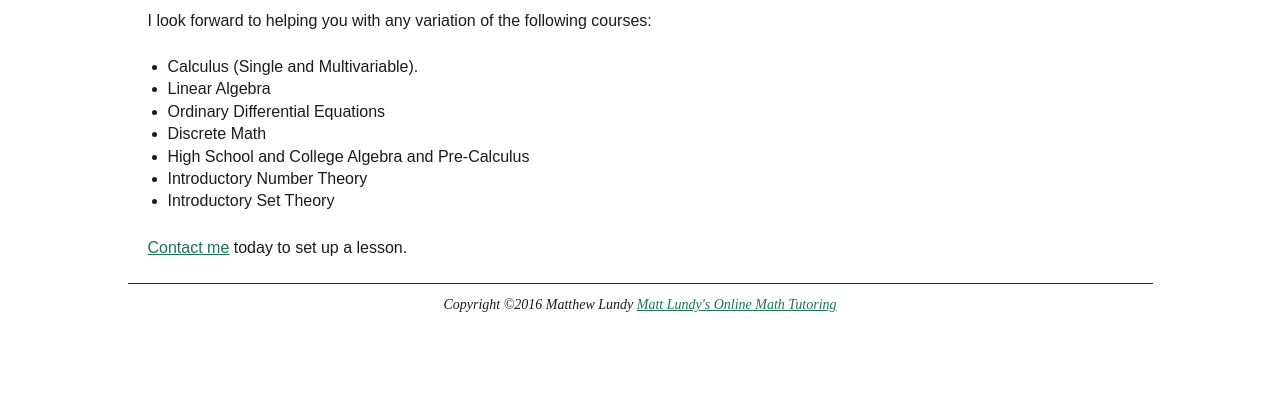
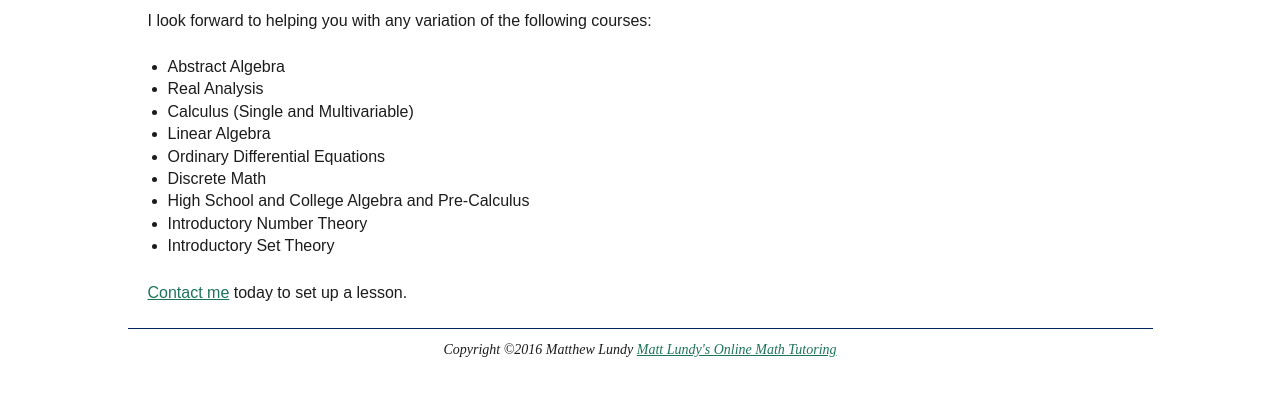
Before and after one commit to mlundyCO/mysite2, a plain HTML site: page courses.html in a window 1280 px wide. Shown: the part 120-516 px from the top of the page. Drawn offline with Linux system fonts and the light colour scheme.

Commit message:
updated courses

```diff
--- a/courses.html
+++ b/courses.html
@@ -32,7 +32,9 @@
                 <p>I look forward to helping you with any variation of the following courses:</p>
 
                 <ul>
-                    <li>Calculus (Single and Multivariable).</li>
+                    <li>Abstract Algebra</li>
+                    <li>Real Analysis</li>
+                    <li>Calculus (Single and Multivariable)</li>
                     <li>Linear Algebra</li>
                     <li>Ordinary Differential Equations</li>
                     <li>Discrete Math</li>
```
